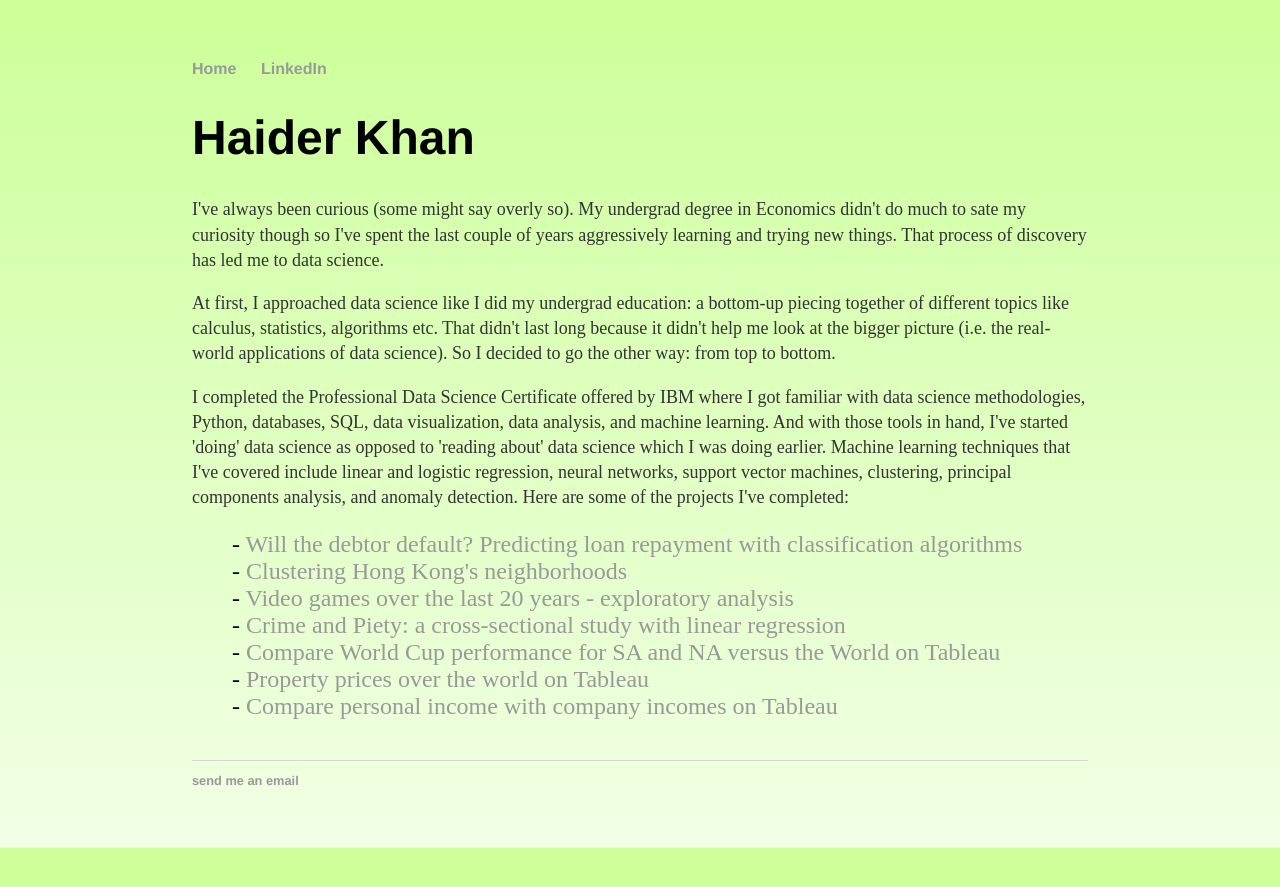
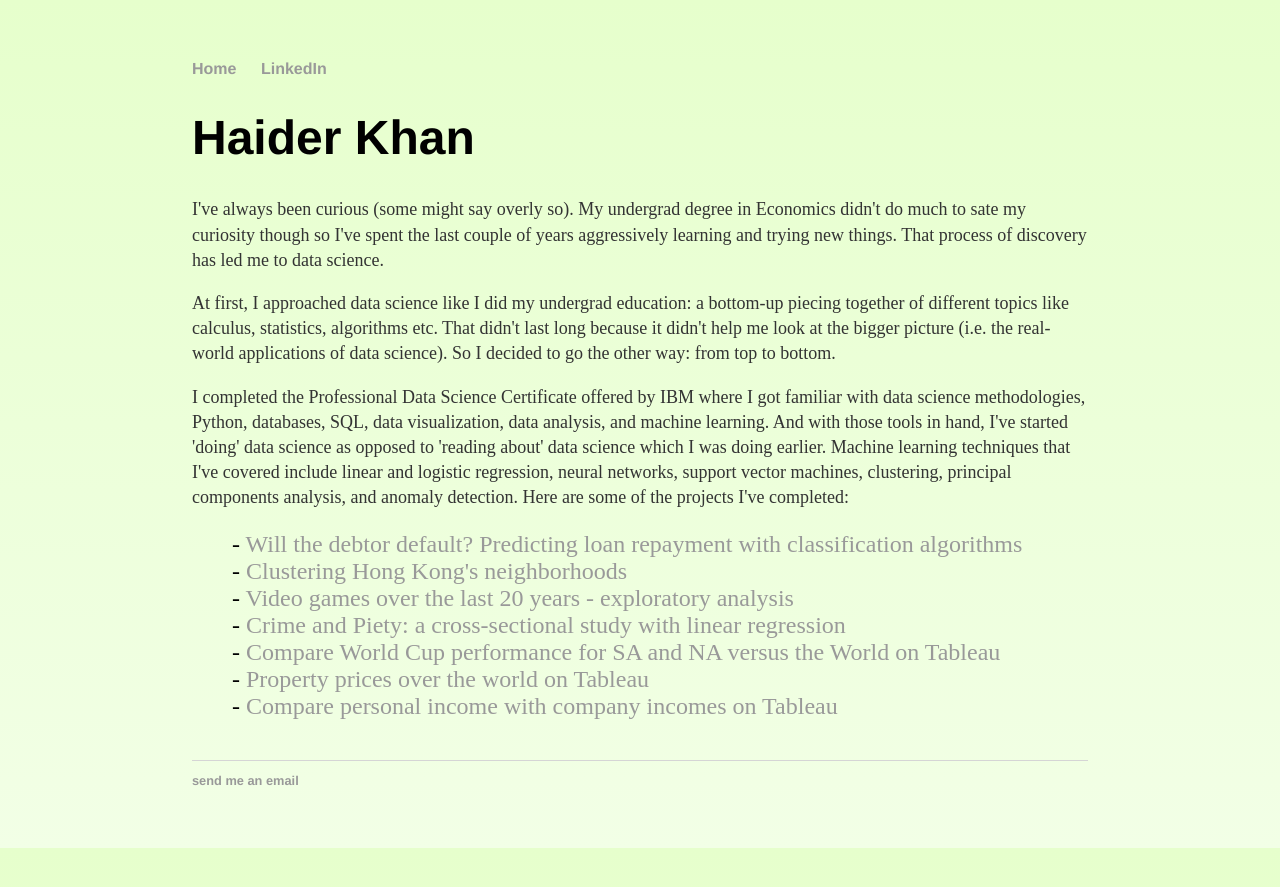
Before and after one commit to h2kh/h2kh.github.io, a Jekyll site: the page built from index.html, in a window 1280 px wide. Shown: the top 887 px of the page. Built offline with Jekyll 4.4.1, drawn with Linux system fonts in a browser that asks for light colours.

Commit message:
Update main.css

```diff
--- a/css/main.css
+++ b/css/main.css
@@ -1,11 +1,11 @@
 body {
     margin: 60px auto;
     width: 70%;
-    background: -webkit-linear-gradient(#ccff99, #f2ffe6);
-    background: -o-linear-gradient(#ccff99, #f2ffe6);
-    background: -moz-linear-gradient(#ccff99, #f2ffe6);
-    background: linear-gradient(#ccff99, #f2ffe6);
-    background-color: #ccff99;
+    background: -webkit-linear-gradient(#e6ffcc, #f2ffe6);
+    background: -o-linear-gradient(#e6ffcc, #f2ffe6);
+    background: -moz-linear-gradient(#e6ffcc, #f2ffe6);
+    background: linear-gradient(#e6ffcc, #f2ffe6);
+    background-color: #e6ffcc;
 }
 nav ul, footer ul {
     font-family:'Helvetica', 'Arial', 'Sans-Serif';
```
